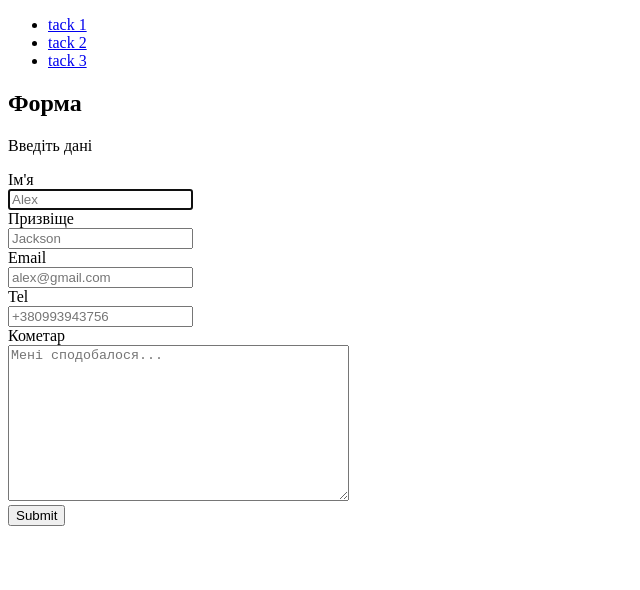
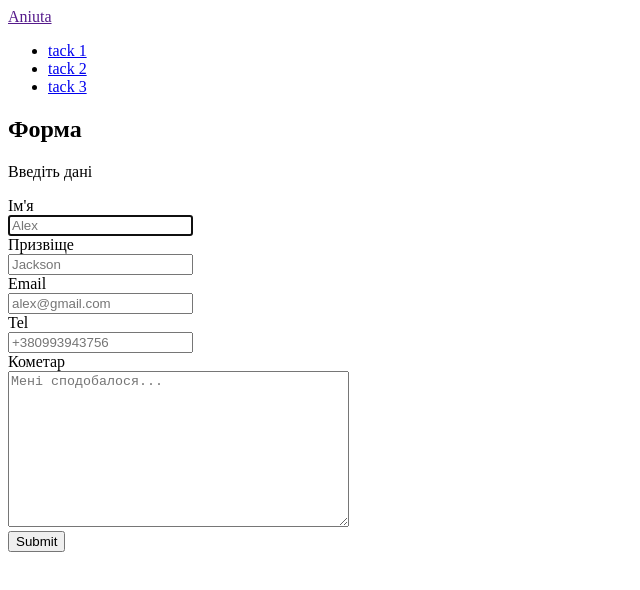
Before and after one commit to elen-purple/homework3, a plain HTML site: page form.html in a window 1280 px wide. Shown: the whole page, without its empty margins (0-640 px from the left). Drawn offline with Linux system fonts and the light colour scheme.

Commit message:
makes logo 2

```diff
--- a/form.html
+++ b/form.html
@@ -7,6 +7,7 @@
   </head>
   <body>
     <header>
+      <a href="">Aniuta</a>
       <nav>
         <ul>
           <li><a href="list.html">tack 1</a></li>
@@ -24,7 +25,12 @@
             <label>
               Ім'я
               <br />
-              <input type="text" name="user-name" placeholder="Alex" autofocus />
+              <input
+                type="text"
+                name="user-name"
+                placeholder="Alex"
+                autofocus
+              />
             </label>
             <br />
             <label>
@@ -36,7 +42,11 @@
             <label>
               Email
               <br />
-              <input type="email" name="user-email" placeholder="alex@gmail.com" />
+              <input
+                type="email"
+                name="user-email"
+                placeholder="alex@gmail.com"
+              />
             </label>
             <br />
             <label>
```
Also changed, not shown: table.html (+3 -2 lines).
